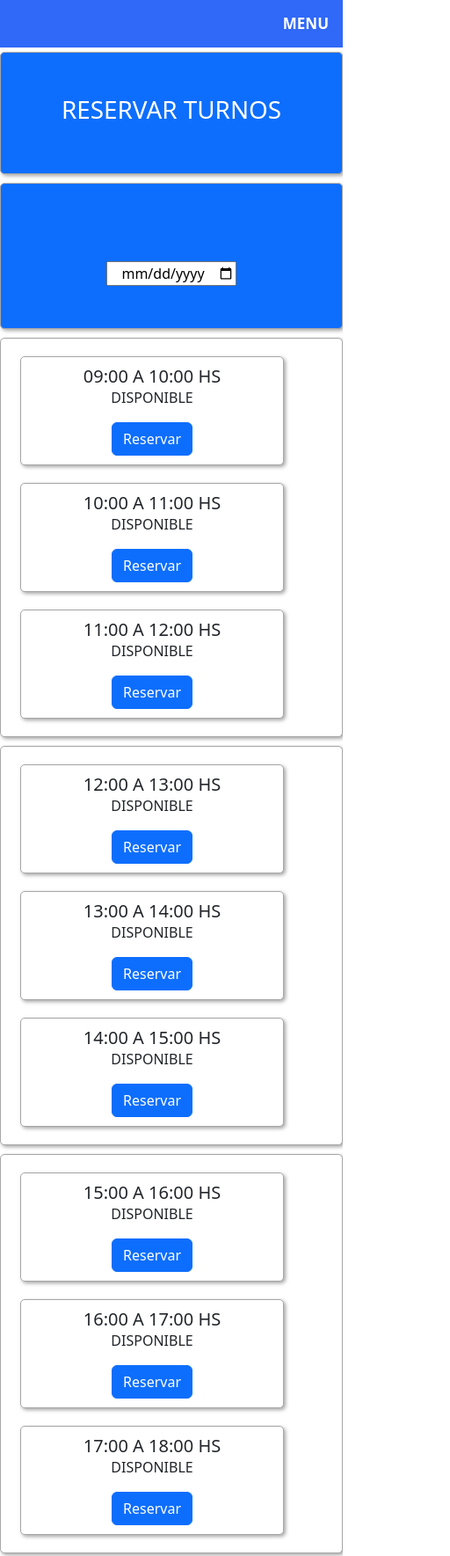
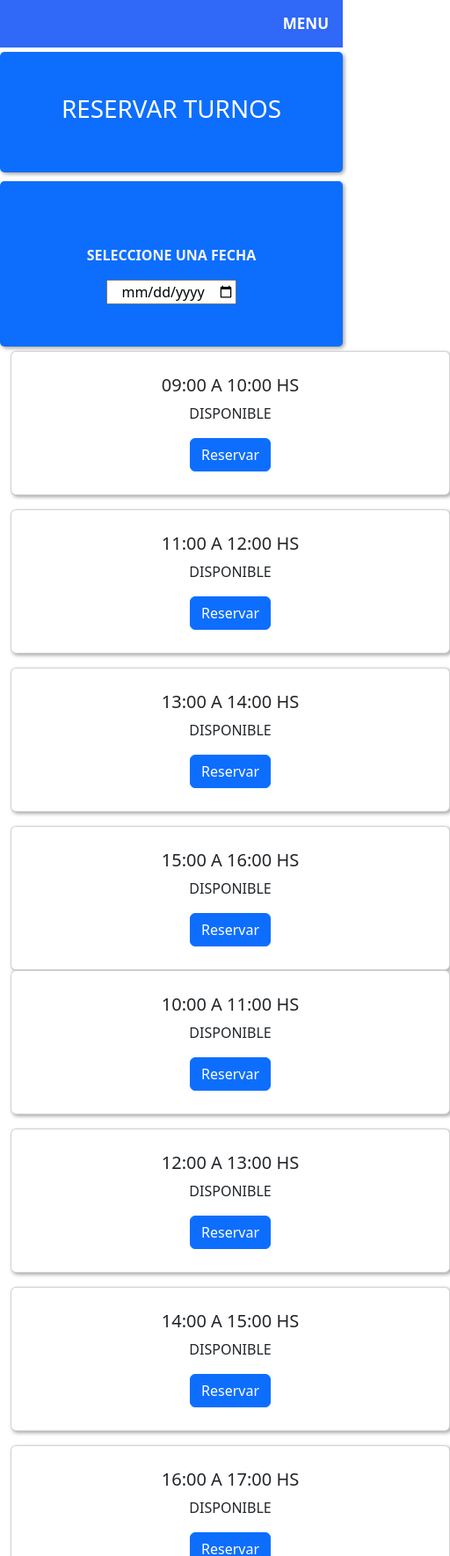
Before and after one commit to JrCodeBoy/PNT, a plain HTML site: page PNT/index.html in a window 390 px wide. Shown: the top 1769 px of the page at 88% size, 512 px wide, since content can reach past the window. Drawn offline with nearby package versions, Linux system fonts and the light colour scheme.

Commit message:
Centrado y responsive

```diff
--- a/PNT/css/styles.css
+++ b/PNT/css/styles.css
@@ -15,7 +15,6 @@
   background-color: #ffffff;
   padding: 10px;
   margin: 5px;
-  border: 1px solid #a6a6a6;
   border-radius: 5px;
   box-shadow: 2px 2px 4px #a6a6a6;
 
@@ -33,16 +32,46 @@
   box-shadow: 2px 2px 4px #a6a6a6;
 }
 
+
+  .card {
+    box-shadow: 0 4px 8px 0 rgba(0, 0, 0, 0.2);
+    transition: 0.3s;
+    float: center;
+    display: flex;
+    justify-content: center;
+    flex-direction: row;
+    padding: 10px;
+    box-shadow: 2px 2px 4px #a6a6a6;
+    width: 500px;
+    margin: auto;
+
+
+}
+
+.card:hover {
+    box-shadow: 0 9px 16px 0 rgba(0, 0, 0, 0.2);
+}
+
+.container {
+    padding: 12px 18px;
+}
+
+
+
+
+/* VERSION VIEJA DEL MODULO DE TARJETAS*/
+/*
 .turno1 {
-  float: left;
+  float: center;
   width: 300px;
-  padding: 10px;
+  padding: 100px;
   margin: 10px;
   background-color: #ffffff;
   border: 1px solid #a6a6a6;
   border-radius: 5px;
   box-shadow: 2px 2px 4px #a6a6a6;
 }
+
 
 .turno2 {
   float: left;
@@ -65,6 +94,13 @@
   border-radius: 5px;
   box-shadow: 2px 2px 4px #a6a6a6;
 }
+
+*/
+
+
+
+
+
 .fecha {
   width: 1000px;
   float: center;
@@ -74,6 +110,12 @@
   margin: 5px;
 }
 
+
+section {
+  color: rgb(244, 244, 251);
+  text-transform: uppercase;
+  font-weight: bold;
+}
 
 /*
 <!-- =========================================== -->
--- a/PNT/index.html
+++ b/PNT/index.html
@@ -2,16 +2,13 @@
 <html lang="en">
     <head>
         <!-- Required meta tags -->
-    <meta charset="utf-8" />
-    <meta name="viewport" content="width=device-width, initial-scale=1" />
+        <meta charset="utf-8"/>
+        <meta
+        name="viewport" content="width=device-width, initial-scale=1"/>
 
         <!-- Bootstrap CSS -->
-    <link
-      href="https://cdn.jsdelivr.net/npm/bootstrap@5.0.2/dist/css/bootstrap.min.css"
-      rel="stylesheet"
-      integrity="sha384-EVSTQN3/azprG1Anm3QDgpJLIm9Nao0Yz1ztcQTwFspd3yD65VohhpuuCOmLASjC"
-      crossorigin="anonymous"/>
-    <link rel="stylesheet" href="css/styles.css" />
+        <link href="https://cdn.jsdelivr.net/npm/bootstrap@5.0.2/dist/css/bootstrap.min.css" rel="stylesheet" integrity="sha384-EVSTQN3/azprG1Anm3QDgpJLIm9Nao0Yz1ztcQTwFspd3yD65VohhpuuCOmLASjC" crossorigin="anonymous"/>
+        <link rel="stylesheet" href="css/styles.css"/>
         <link href="https://cdn.jsdelivr.net/npm/bootstrap@5.2.2/dist/css/bootstrap.min.css" rel="stylesheet"/>
 
 
@@ -22,89 +19,137 @@
         <!-- ENCABEZADO -->
         <!-- =========================================== -->
 
-    <div class="topnav">
-      <a class="active" href="#MENU">MENU</a>
+            <div class="topnav"> <a class="active" href="#MENU">MENU</a>
         </div>
 
-    <div class="container-fluid p-5 bg-primary text-white text-center"> <!-- Centro el h1 | Juani -->
+        <div
+            class="container-fluid p-5 bg-primary text-white text-center">
+            <!-- Centro el h1 | Juani -->
             <h1>RESERVAR TURNOS</h1>
         </div>
 
-    <div class="container-fluid p-5 bg-primary text-white text-center"> <!-- Centro el campo fecha | Juani -->
-      <label for="campoFecha">Fecha</label> <!-- se declarò la variable campoFecha | Juani -->
+        <!--Implemento el bloque del calendario-->
+        <div
+            class="container-fluid p-5 bg-primary text-white text-center">
+            <!-- Centro el campo fecha | Juani -->
+            <label for="fecha"></label>
+            <!-- se declarò la variable campoFecha | Juani -->
+            <section>Seleccione una Fecha</section>
             <p></p>
-      <input type="date" class='center' id="fecha" width='100' required /> <!-- se centrò date | Juani -->
+            <input
+            type="date" class='center' id="fecha" width='100' required/>
+        <!-- se centrò date | Juani -->
         </div>
 
-    <div class="contenedor0">
-         <!-- <h5 class="card-title">09:00 A 10:00 HS</h5> -->
-         <!-- <p class="card-text">DISPONIBLE</p>
-          <a href="#" class="btn btn-primary">Reservar</a>-->
-        </div>
-   <!---->
-   <!-- Inicio el Layout  -->
-   <!---->
+        <!-- =========================================== -->
+        <!--  Inicio el Layout  -->
+        <!-- =========================================== -->
 
-   <r-c join>
-    <c2-3 class="text-center" >
-      <div class="container-fluid">
-        <div class="row">
-          <div class="col-sm-5 mx-auto">
+            <div class="container text-center"> <div class="row align-items-start">
+                <div class="col">
                     <div class="turno1">
+                        <div class="card">
+                            <div class="card-body">
                                 <h5 class="card-title">09:00 A 10:00 HS</h5>
                                 <p class="card-text">DISPONIBLE</p>
                                 <a href="#" class="btn btn-primary">Reservar</a>
                             </div>
+                        </div>
+                    </div>
+                    <p></p>
+                    <p></p>
                     <div class="turno2">
-        <h5 class="card-title">10:00 A 11:00 HS</h5>
-        <p class="card-text">DISPONIBLE</p>
-        <a href="#" class="btn btn-primary">Reservar</a>
-      </div>
-      <div class="turno3">
+                        <div class="card">
+                            <div class="card-body">
                                 <h5 class="card-title">11:00 A 12:00 HS</h5>
                                 <p class="card-text">DISPONIBLE</p>
                                 <a href="#" class="btn btn-primary">Reservar</a>
                             </div>
                         </div>
                     </div>
+                    <p></p>
+                    <p></p>
+                    <div class="turno3">
+                        <div class="card">
+                            <div class="card-body">
+                                <h5 class="card-title">13:00 A 14:00 HS</h5>
+                                <p class="card-text">DISPONIBLE</p>
+                                <a href="#" class="btn btn-primary">Reservar</a>
                             </div>
-      <c2-3 class="text-center" >
-        <div class="container-fluid">
-          <div class="row">
-            <div class="col-sm-5 mx-auto">
-      <div class="turno1">
+                        </div>
+                    </div>
+                    <p></p>
+                    <p></p>
+                    <div class="turno4">
+                        <div class="card">
+                            <div class="card-body">
+                                <h5 class="card-title">15:00 A 16:00 HS</h5>
+                                <p class="card-text">DISPONIBLE</p>
+                                <a href="#" class="btn btn-primary">Reservar</a>
+                            </div>
+                        </div>
+                    </div>
+
+                </div>
+                <!-- Primera columna -->
+
+                <div class="col">
+                    <div class="turno5">
+                        <div class="card">
+                            <div class="card-body">
+                                <h5 class="card-title">10:00 A 11:00 HS</h5>
+                                <p class="card-text">DISPONIBLE</p>
+                                <a href="#" class="btn btn-primary">Reservar</a>
+                            </div>
+                        </div>
+                    </div>
+                    <p></p>
+                    <p></p>
+                    <div class="turno6">
+                        <div class="card">
+                            <div class="card-body">
                                 <h5 class="card-title">12:00 A 13:00 HS</h5>
                                 <p class="card-text">DISPONIBLE</p>
                                 <a href="#" class="btn btn-primary">Reservar</a>
                             </div>
-      <div class="turno2">
-        <h5 class="card-title">13:00 A 14:00 HS</h5>
-        <p class="card-text">DISPONIBLE</p>
-        <a href="#" class="btn btn-primary">Reservar</a>
                         </div>
-      <div class="turno3">
+                    </div>
+                    <p></p>
+                    <p></p>
+                    <div class="turno7">
+                        <div class="card">
+                            <div class="card-body">
                                 <h5 class="card-title">14:00 A 15:00 HS</h5>
                                 <p class="card-text">DISPONIBLE</p>
                                 <a href="#" class="btn btn-primary">Reservar</a>
                             </div>
                         </div>
                     </div>
-</div>
-      <c2-3 class="text-center" >
-        <div class="container-fluid">
-          <div class="row">
-            <div class="col-sm-5 mx-auto">
-      <div class="turno1">
-        <h5 class="card-title">15:00 A 16:00 HS</h5>
-        <p class="card-text">DISPONIBLE</p>
-        <a href="#" class="btn btn-primary">Reservar</a>
-      </div>
-      <div class="turno2">
+                    <p></p>
+                    <p></p>
+                    <div class="turno8">
+                        <div class="card">
+                            <div class="card-body">
                                 <h5 class="card-title">16:00 A 17:00 HS</h5>
                                 <p class="card-text">DISPONIBLE</p>
                                 <a href="#" class="btn btn-primary">Reservar</a>
                             </div>
-      <div class="turno3">
+                        </div>
+                    </div>
+                    <p></p>
+                    <p></p>
+                    <p></p>
+
+
+                </div>
+                <!-- Segunda columna -->
+
+
+                <div class="row align-items-end">
+                    <div class="col">
+                        <div class="turno8">
+                            <div class="card">
+                                <div class="card-body">
                                     <h5 class="card-title">17:00 A 18:00 HS</h5>
                                     <p class="card-text">DISPONIBLE</p>
                                     <a href="#" class="btn btn-primary">Reservar</a>
@@ -112,15 +157,14 @@
                             </div>
                         </div>
                     </div>
+                    <p></p>
+                    <p></p>
+
                 </div>
-</div>
-    </c2-3>
-
                 <!-- =========================================== -->
                 <!-- IMPLEMENTO EL MENU  -->
                 <!-- =========================================== -->
-    <c1-3 class="text-center">
-      <div class="container-fluid p-5 bg-primary text-white text-center">
+                    <c1-3 class="text-center"> <div class="container-fluid p-5 bg-primary text-white text-center">
                         <h5 class="card-title">Confirme su nuevo turno</h5>
                         <p class="card-text"></p>
                         <a href="#" class="btn btn-light">Confirmar Reserva</a>
@@ -129,14 +173,11 @@
                     </div>
                 </c1-3>
             </r-c>
+
+
             <!---->
             <!-- FIN del layout -->
-  <!---->
-
-    <script
-      src="https://cdn.jsdelivr.net/npm/bootstrap@5.0.2/dist/js/bootstrap.bundle.min.js"
-      integrity="sha384-MrcW6ZMFYlzcLA8Nl+NtUVF0sA7MsXsP1UyJoMp4YLEuNSfAP+JcXn/tWtIaxVXM"
-      crossorigin="anonymous"
-    ></script>
+            <!----><script src="https://cdn.jsdelivr.net/npm/bootstrap@5.0.2/dist/js/bootstrap.bundle.min.js" integrity="sha384-MrcW6ZMFYlzcLA8Nl+NtUVF0sA7MsXsP1UyJoMp4YLEuNSfAP+JcXn/tWtIaxVXM" crossorigin="anonymous"> </script>
+        </body>
     </body>
 </html>
```
Also changed, not shown: 1 other file. Lines whose indentation alone changed are shown as unchanged.
